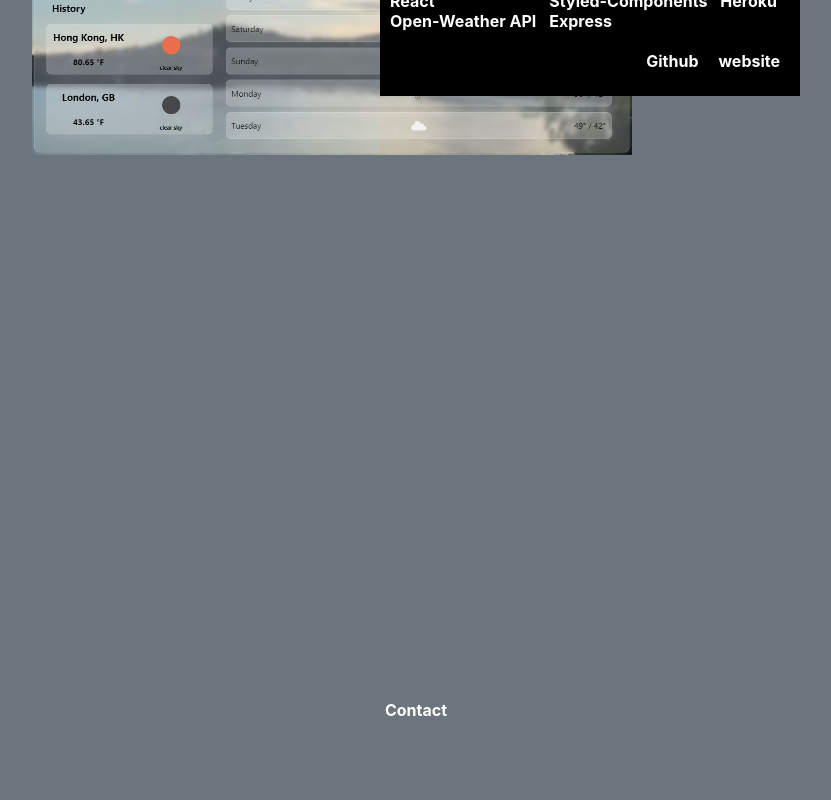
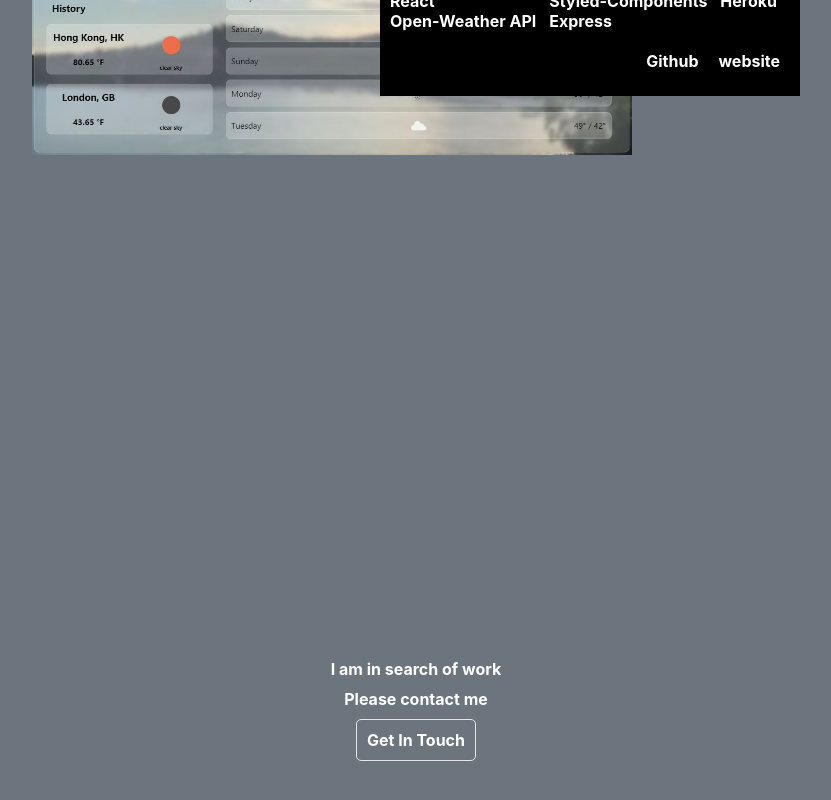
Before and after one commit to Frank-5850/Portfolio-2022, a React (Create React App) app: page / in a window 1280 px wide. Shown: the part 2090-2890 px from the top of the page, without its empty margins (224-1055 px from the left). Built offline with nearby package versions, Linux system fonts and the light colour scheme.

Commit message:
feat(contact): contact page set up.

```diff
--- a/src/Contact/Contact.js
+++ b/src/Contact/Contact.js
@@ -1,8 +1,24 @@
 import React from "react";
-import { ContactWrapper } from "./Contact.styles";
+import {
+  ContactContainer,
+  ContactLink,
+  ContactMessage,
+  ContactWrapper,
+  SectionTitle,
+} from "./Contact.styles";
 
 const Contact = () => {
-  return <ContactWrapper id="contact">Contact</ContactWrapper>;
+  return (
+    <ContactWrapper id="contact">
+      <ContactContainer>
+        <ContactMessage>I am in search of work</ContactMessage>
+        <ContactMessage>Please contact me</ContactMessage>
+        <ContactLink href="mailto:phanfranco@yahoo.com">
+          Get In Touch
+        </ContactLink>
+      </ContactContainer>
+    </ContactWrapper>
+  );
 };
 
 export default Contact;
--- a/src/Contact/Contact.styles.js
+++ b/src/Contact/Contact.styles.js
@@ -8,3 +8,27 @@
   height: 100vh;
   width: 100vw;
 `;
+
+export const ContactContainer = styled.div`
+  display: flex;
+  flex-direction: column;
+  align-items: center;
+  justify-content: center;
+  height: 50vh;
+  width: 50vw;
+`;
+
+export const SectionTitle = styled.h1`
+  margin: 0 0 10px 0;
+`;
+
+export const ContactLink = styled.a`
+  text-decoration: none;
+  padding: 10px;
+  border: 1px solid #e6e6e6;
+  border-radius: 5px;
+`;
+
+export const ContactMessage = styled.p`
+  margin: 0 0 10px 0;
+`;
```
